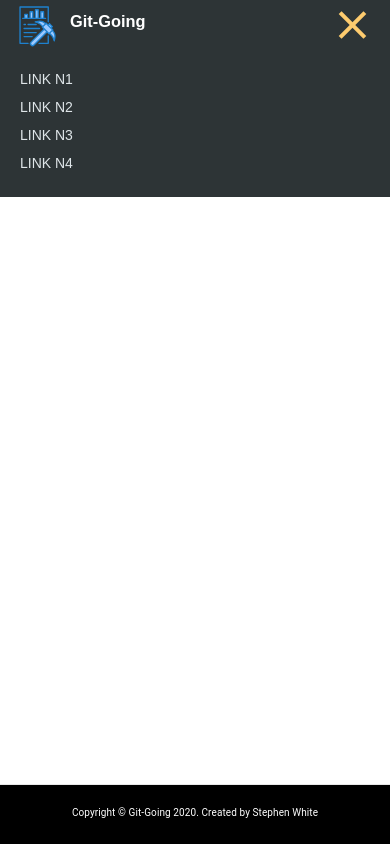
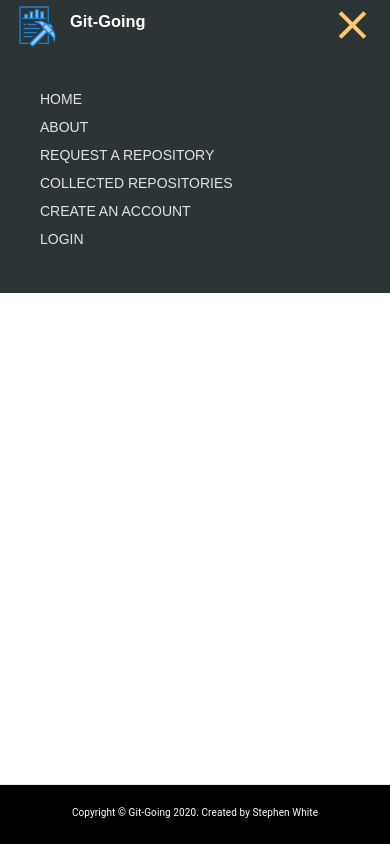
Before and after one commit to Swhite9478/Git-Going, a React (Create React App) app in the folder git-going-frontend/: page / in a window 390 px wide. Both pictures are taken after a click on the element 352 px from the left and 21 px from the top of the page. Built offline with nearby package versions, Linux system fonts and the light colour scheme.

Commit message:
updating nav bar

```diff
--- a/git-going-frontend/src/components/navbar/Brand.js
+++ b/git-going-frontend/src/components/navbar/Brand.js
@@ -6,10 +6,10 @@ import logo from "../../assets/logo.svg";
 const Brand = () => {
 
   return (
-    <Fragment>
-      <Image src={logo} alt="Company Logo" />
-      <Text>Git-Going</Text>
-    </Fragment>
+      <div>
+        <Image src={logo} alt="Company Logo" />
+        <Text>Git-Going</Text>
+      </div>
   );
 };
 
@@ -32,6 +32,7 @@ const Text = styled.h3`
   border-bottom: 1px solid transparent;
   justify-self: end;
   margin: auto 0;
+  padding:0;
 
   top: 1.2rem;
   left: 7rem;
--- a/git-going-frontend/src/components/navbar/CollapseMenu.js
+++ b/git-going-frontend/src/components/navbar/CollapseMenu.js
@@ -1,10 +1,17 @@
 import React from "react";
 import styled from "styled-components";
-
-import { useSpring, animated } from "react-spring";
+import { asPath, constants } from "../../constants/constants";
+import { useSpring, animated, config } from "react-spring";
 
 const CollapseMenu = props => {
   const { open } = useSpring({ open: props.navbarState ? 0 : 1 });
+
+  const linkAnimation = useSpring({
+    from: { transform: "translate3d(0, 30px, 0)", opacity: 0 },
+    to: { transform: "translate3d(0, 0, 0)", opacity: 1 },
+    delay: 800,
+    config: config.wobbly
+  });
 
   if (props.navbarState === true) {
     return (
@@ -19,26 +26,26 @@ const CollapseMenu = props => {
         }}
       >
         <NavLinks>
+          <NavLinks style={linkAnimation}>
             <li>
-            <a href="/" onClick={props.handleNavbar}>
-              link n1
-            </a>
+              <a href={asPath(constants.HOME)}>Home</a>
             </li>
             <li>
-            <a href="/" onClick={props.handleNavbar}>
-              link n2
-            </a>
+              <a href={asPath(constants.ABOUT)}>About</a>
             </li>
             <li>
-            <a href="/" onClick={props.handleNavbar}>
-              link n3
-            </a>
+              <a href={asPath(constants.REQUEST_REPO)}>Request a Repository</a>
             </li>
             <li>
-            <a href="/" onClick={props.handleNavbar}>
-              link n4
-            </a>
+              <a href={asPath(constants.REPOS)}>Collected Repositories</a>
             </li>
+            <li>
+              <a href={asPath(constants.SIGNUP)}>Create an Account</a>
+            </li>
+            <li>
+              <a href={asPath(constants.LOGIN)}>Login</a>
+            </li>
+          </NavLinks>
         </NavLinks>
       </CollapseWrapper>
     );
--- a/git-going-frontend/src/components/navbar/Navbar.js
+++ b/git-going-frontend/src/components/navbar/Navbar.js
@@ -73,7 +73,9 @@ const FlexContainer = styled.div`
 const NavLinks = styled(animated.ul)`
   justify-self: end;
   list-style-type: none;
-  margin: auto 0;
+  margin: 15px 0 0 0;
+  display:inline-block;
+  position:fixed;
 
   & a {
     color: white;
```
Also changed, not shown: 1 other file (tests, documents, lock files or other folders). Lines whose indentation alone changed are shown as unchanged.
